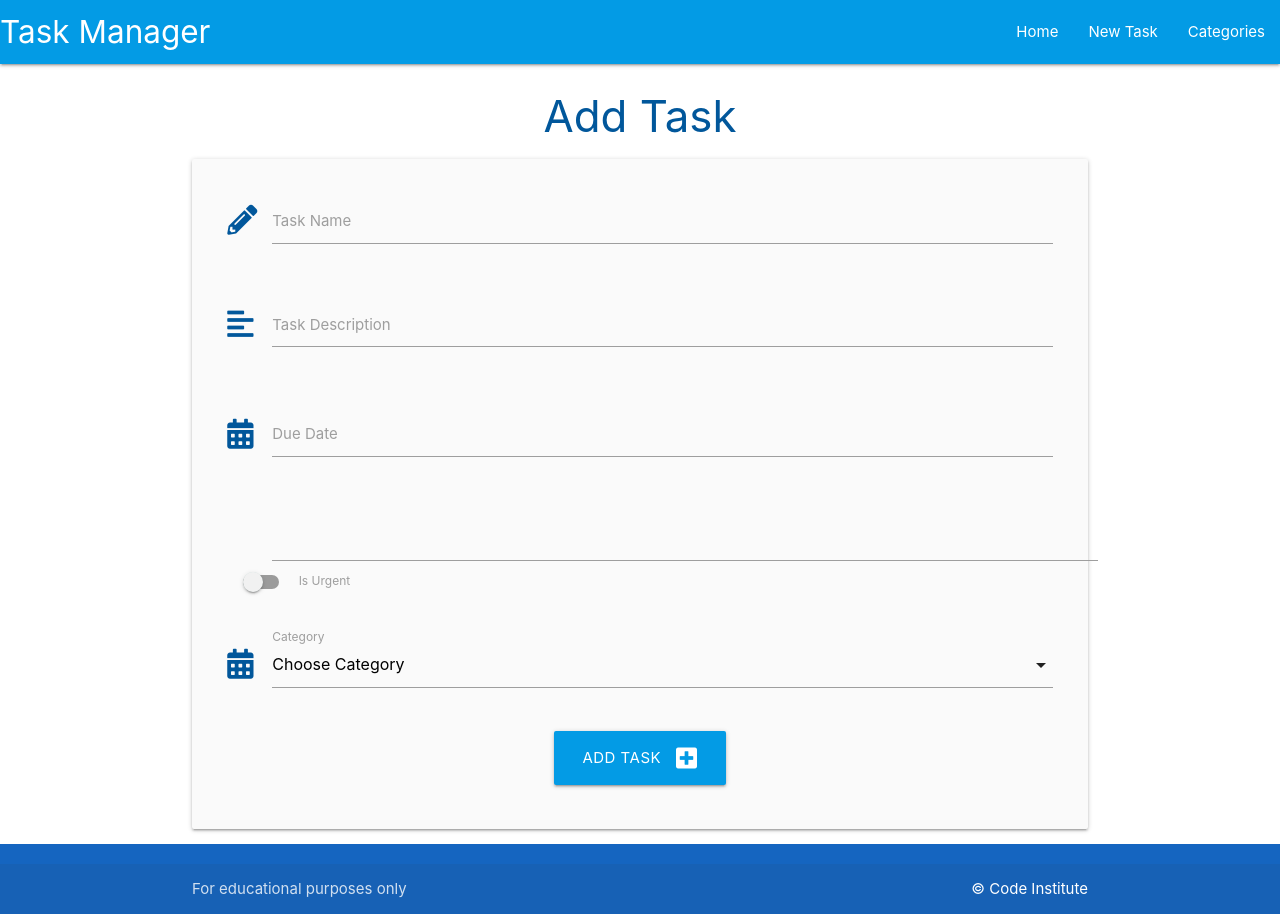
After one commit to Wulle91/taskmanager, a Python web app: template taskmanager/templates/add_task.html in a window 1280 px wide. The commit adds this page. Run offline with Jinja, Linux system fonts and the light colour scheme; the template is opened without the code that fills it, so the values that code supplies are empty.

Commit message:
Add tasks

```diff
--- a/taskmanager/static/js/script.js
+++ b/taskmanager/static/js/script.js
@@ -1,4 +1,15 @@
 document.addEventListener('DOMContentLoaded', function() {
     var sidenav = document.querySelectorAll('.sidenav');
     M.Sidenav.init(sidenav);
+
+
+    var datepicker = document.querySelectorAll('.datepicker');
+    M.Datepicker.init(datepicker, {
+        format: "dd mm, yyyy",
+        i18n: {done:"Select"},
+    });
+
+    var selects = document.querySelectorAll('select');
+    M.FormSelect.init(selects);
+
   });
--- /dev/null
+++ b/taskmanager/templates/add_task.html
@@ -0,0 +1,69 @@
+{% extends "base.html" %}
+{% block content %}
+
+<h3 class="light-blue-text text-darken-4 center-align">Add Task</h3>
+
+<div class="row card-panel grey lighten-5">
+    <form class="col s12" method="POST" action="{{ url_for('add_task') }}">
+        <!-- task name -->
+        <div class="row">
+            <div class="input-field col s12">
+                <i class="fas fa-pencil-alt prefix light-blue-text text-darken-4"></i>
+                <input id="task_name" name="task_name" minlength="5" maxlength="50" type="text" class="validate" required>
+                <label for="task_name">Task Name</label>
+            </div>
+        </div>
+         <!-- task description -->
+         <div class="row">
+            <div class="input-field col s12">
+                <i class="fas fa-align-left prefix light-blue-text text-darken-4"></i>
+                <textarea id="task_description" name="task_description" minlength="150" maxlength="350" type="text" class="validate materialize-textarea" required></textarea>
+                <label for="task_description">Task Description</label>
+            </div>
+        </div>
+        <!-- task due date -->
+        <div class="row">
+            <div class="input-field col s12">
+                <i class="fas fa-calendar-alt prefix light-blue-text text-darken-4"></i>
+                <input id="due_date" name="due_date" type="text" class="datepicker validate" required>
+                <label for="due_date">Due Date</label>
+            </div>
+        </div>
+        <!-- is urgent -->
+        <div class="row">
+            <div class="input-field col s12">
+                <div class="switch">
+                    <i class="fas fa-exclamation-alt prefix light-blue-text text-darken-4"></i>
+                    <label for="is_urgent">
+                        <input id="is_urgent" name="is_urgent" type="text" class="validate" required>
+                        <span class="lever"></span>
+                        Is Urgent
+                    </label>
+                  </div>
+            </div>
+        </div>
+        <!-- category_id-->
+        <div class="row">
+            <div class="input-field col s12">
+                <i class="fas fa-calendar-alt prefix light-blue-text text-darken-4"></i>
+                <select name="category_id" name="category_id" id="category_id" class="validate" required>
+                    <option value="" disabled selected>Choose Category</option>
+                    {% for category in categories %}
+                        <option value="{{ category_id}}">{{category.category_name}}</option>
+                    {% endfor %}
+                </select>
+                <label for="category_id">Category</label>
+            </div>
+        </div>
+        <!-- submit button -->
+        <div class="row">
+            <div class="col s12 center-align">
+                <button type="submit" class="btn-large light-blue darken-1">
+                    Add Task <i class="fas fa-plus-square right"></i>
+                </button>
+            </div>
+        </div>
+    </form>
+</div>
+
+{% endblock %}
--- a/taskmanager/templates/base.html
+++ b/taskmanager/templates/base.html
@@ -24,7 +24,7 @@
             <a href="#" data-target="mobile-demo" class="sidenav-trigger"><i class="fas fa-bars"></i></a>
             <ul class="right hide-on-med-and-down">
                 <li><a href="{{ url_for('home') }}">Home</a></li>
-                <li><a href="">New Task</a></li>
+                <li><a href="{{ url_for('add_task') }}">New Task</a></li>
                 <li><a href="{{ url_for('categories') }}">Categories</a></li>
             </ul>
             </div>
@@ -33,7 +33,7 @@
         <!-- mobile sidenav -->
         <ul class="sidenav" id="mobile-demo">
             <li><a href="{{ url_for('home') }}">Home</a></li>
-            <li><a href="">New Task</a></li>
+            <li><a href="{{ url_for('add_task') }}">New Task</a></li>
             <li><a href="{{ url_for('categories') }}">Categories</a></li>
         </ul>
     </header>
--- a/taskmanager/templates/categories.html
+++ b/taskmanager/templates/categories.html
@@ -20,7 +20,7 @@
             </div>
             <div class="card-action">
                 <a href="{{ url_for('edit_category', category_id=category.id)}}" class="btn green accent-4">Edit</a>
-                <a href="#" class="btn red">Delete</a>
+                <a href="{{ url_for('delete_category', category_id=category.id)}}" class="btn red">Delete</a>
             </div>
         </div>
     </div>
```
Also changed, not shown: taskmanager/routes.py (+29 -0 lines), taskmanager/templates/tasks.html (+9 -0 lines).
